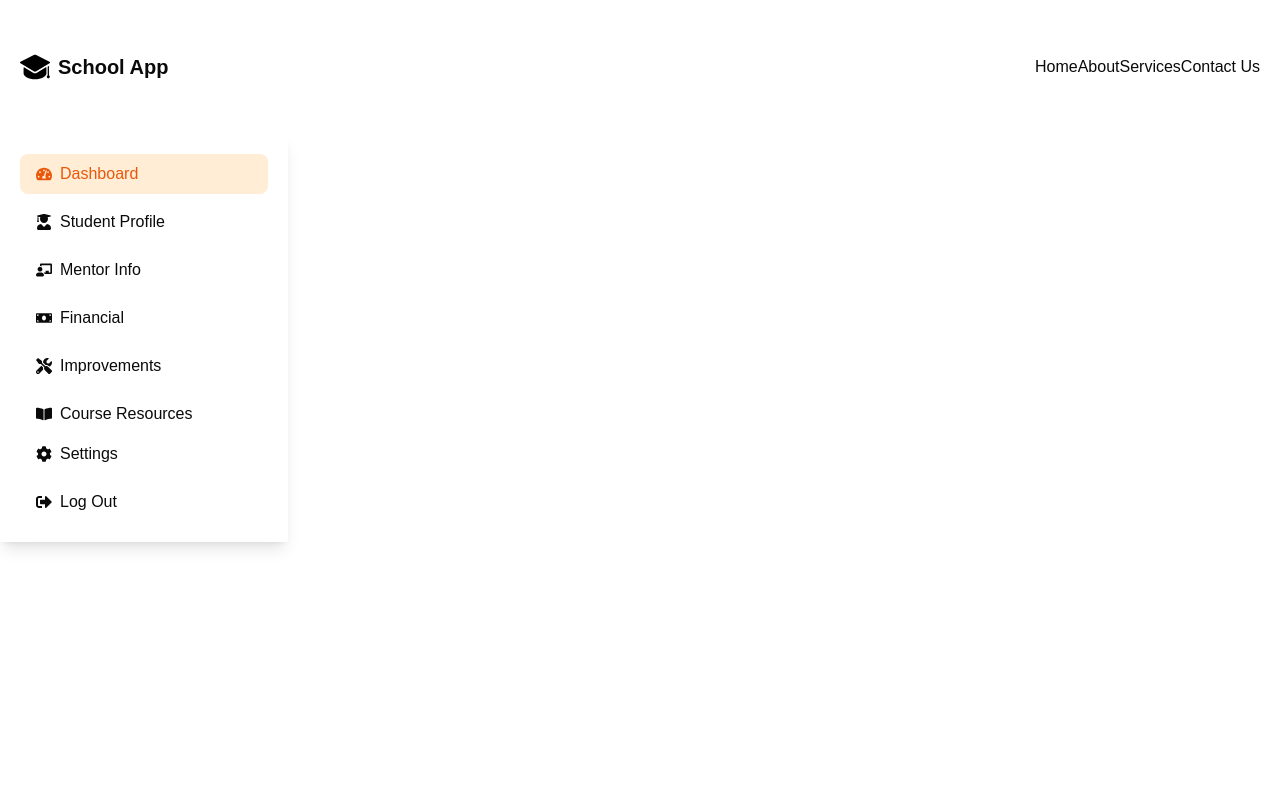
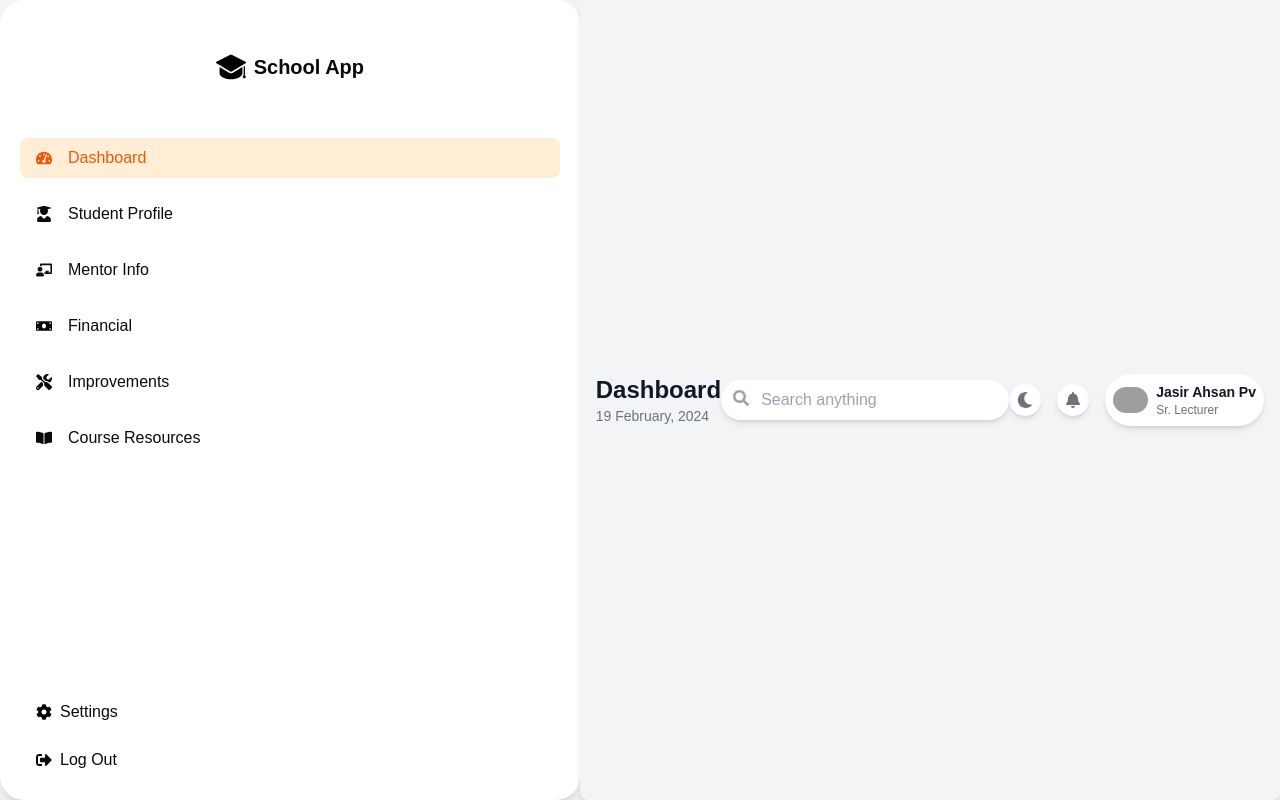
Before and after one commit to jasir-pv/Mentor-Hub, a Next.js app: page / in a window 1280 px wide. Built offline with nearby package versions, Linux system fonts and the light colour scheme; grey boxes are pictures that could not be loaded.

Commit message:
feat Header Added

```diff
--- a/app/(root)/layout.tsx
+++ b/app/(root)/layout.tsx
@@ -12,7 +12,9 @@ const Layout = ({children}: {children: ReactNode}) => {
 
     //   </div>
     // </main>
-    <div className='w-screen h-screen'>
+    <div className='flex'>
+            <Sidebar  />
+            <Header />
         {children}
     </div>
   )
--- a/app/(root)/page.tsx
+++ b/app/(root)/page.tsx
@@ -6,8 +6,7 @@ import Image from "next/image";
 export default function Home() {
   return (
    <div>
-    <Header />
-    <Sidebar />
+
    </div>
   );
 }
--- a/app/globals.css
+++ b/app/globals.css
@@ -8,7 +8,7 @@ body {
 
 @layer base {
   :root {
-    --background: 0 0% 100%;
+    --background: #D9D9D9;
     --foreground: 0 0% 3.9%;
     --card: 0 0% 100%;
     --card-foreground: 0 0% 3.9%;
@@ -71,3 +71,6 @@ body {
   }
 
 }
+body {
+  @apply bg-gray-100; /* Change to any Tailwind color */
+}
--- a/components/Header.tsx
+++ b/components/Header.tsx
@@ -1,25 +1,61 @@
-import Image from 'next/image'
-import React from 'react'
+'use client';
+import { useState } from 'react';
+import { FaSearch, FaSun, FaMoon, FaBell } from 'react-icons/fa';
+import Image from 'next/image';
 
 const Header = () => {
+  const [darkMode, setDarkMode] = useState(false);
+
   return (
-    <div className='flex items-center justify-between p-5'>
+    <header className="bg-gray-100 dark:bg-gray-800 p-4 flex flex-2 justify-between items-center shadow-md rounded-lg">
+      {/* Left Section: Dashboard Info */}
+      <div>
+        <h1 className="text-2xl font-bold text-gray-900 dark:text-white">Dashboard</h1>
+        <p className="text-gray-500 dark:text-gray-300 text-sm">19 February, 2024</p>
+      </div>
 
-        <div className="flex items-center justify-center space-x-2 mb-8 mt-8 w-1/"  >
-          <Image src="/college-logo.svg" alt="School App" width={30} height={30} />
-          <h1 className="text-xl font-bold">School App</h1>
+      {/* Center Section: Search Bar */}
+      <div className="relative">
+        <input
+          type="text"
+          placeholder="Search anything"
+          className="pl-10 pr-4 py-2 rounded-full bg-white dark:bg-gray-700 text-gray-900 dark:text-white shadow-md outline-none w-72"
+        />
+        <FaSearch className="absolute left-3 top-2.5 text-gray-400" />
+      </div>
+
+      {/* Right Section: Icons and Profile */}
+      <div className="flex items-center space-x-4">
+        {/* Light/Dark Mode Toggle */}
+        <button
+          className="p-2 bg-white dark:bg-gray-700 rounded-full shadow-md"
+          onClick={() => setDarkMode(!darkMode)}
+        >
+          {darkMode ? <FaSun className="text-yellow-500" /> : <FaMoon className="text-gray-500" />}
+        </button>
+
+        {/* Notification Icon */}
+        <button className="p-2 bg-white dark:bg-gray-700 rounded-full shadow-md">
+          <FaBell className="text-gray-500 dark:text-gray-300" />
+        </button>
+
+        {/* Profile Section */}
+        <div className="flex items-center space-x-2 bg-white dark:bg-gray-700 p-2 rounded-full shadow-md cursor-pointer">
+          <Image
+            src="/profile.jpg"
+            alt="User Profile"
+            width={35}
+            height={35}
+            className="rounded-full"
+          />
+          <div className="text-sm">
+            <p className="font-semibold text-gray-900 dark:text-white">Jasir Ahsan Pv</p>
+            <p className="text-gray-500 dark:text-gray-300 text-xs">Sr. Lecturer</p>
+          </div>
         </div>
+      </div>
+    </header>
+  );
+};
 
-        <div>
-            <ul className='flex'>
-            <li><a href="">Home</a></li>
-            <li><a href="">About</a></li>
-            <li><a href="">Services</a></li>
-            <li><a href="">Contact Us</a></li>
-             </ul>
-        </div>
-    </div>
-  )
-}
-
-export default Header
+export default Header;
--- a/components/Sidebar.tsx
+++ b/components/Sidebar.tsx
@@ -16,15 +16,19 @@ const Sidebar = () => {
   ];
 
   return (
-    <div className="h-full w-72 bg-white shadow-lg p-5 flex flex-col justify-between">
+    <div className="h-screen w-72 bg-white rounded-3xl shadow-lg p-5 flex flex-col flex-1 justify-between">
       <div>
+      <div className="flex items-center justify-center space-x-2 mb-8 mt-8 w-1/"  >
+          <Image src="/college-logo.svg" alt="School App" width={30} height={30} />
+          <h1 className="text-xl font-bold">School App</h1>
+        </div>
 
-        <div className="space-y-2">
+        <div className="space-y-4 mt-14">
           {menuItems.map((item) => (
             <button
               key={item.name}
               onClick={() => setActive(item.name)}
-              className={`flex items-center space-x-2 px-4 py-2 rounded-lg w-full transition duration-200 ${
+              className={`flex items-center space-x-4 px-4 py-2 rounded-lg w-full transition duration-200 ${
                 active === item.name ? 'bg-orange-100 text-orange-600' : 'hover:bg-gray-100'
               }`}
             >
--- a/package.json
+++ b/package.json
@@ -12,6 +12,7 @@
     "@radix-ui/react-slot": "^1.1.2",
     "class-variance-authority": "^0.7.1",
     "clsx": "^2.1.1",
+    "framer-motion": "^12.4.5",
     "lucide-react": "^0.475.0",
     "next": "15.1.7",
     "react": "^19.0.0",
```
Also changed, not shown: 1 other file (tests, documents, lock files or other folders).
